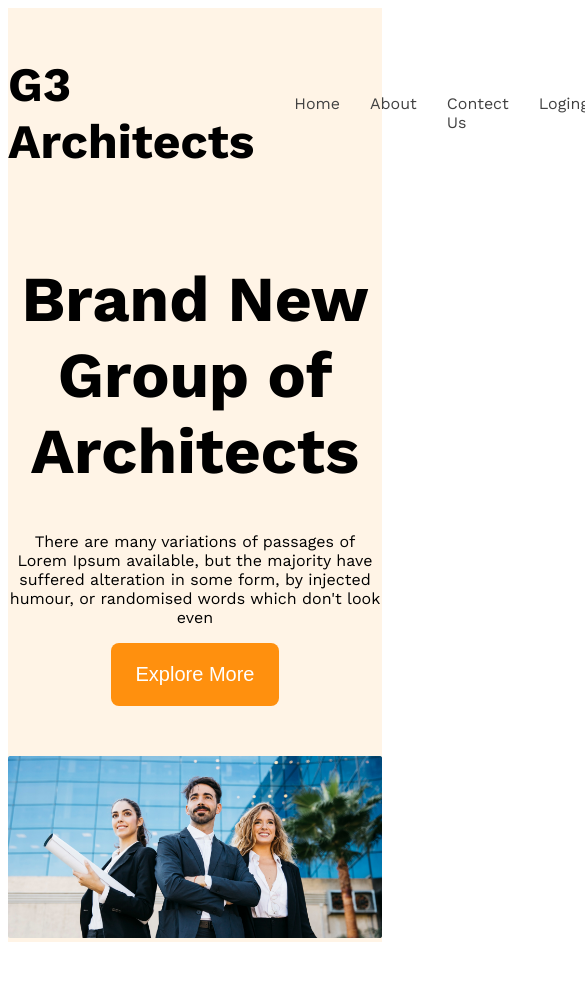
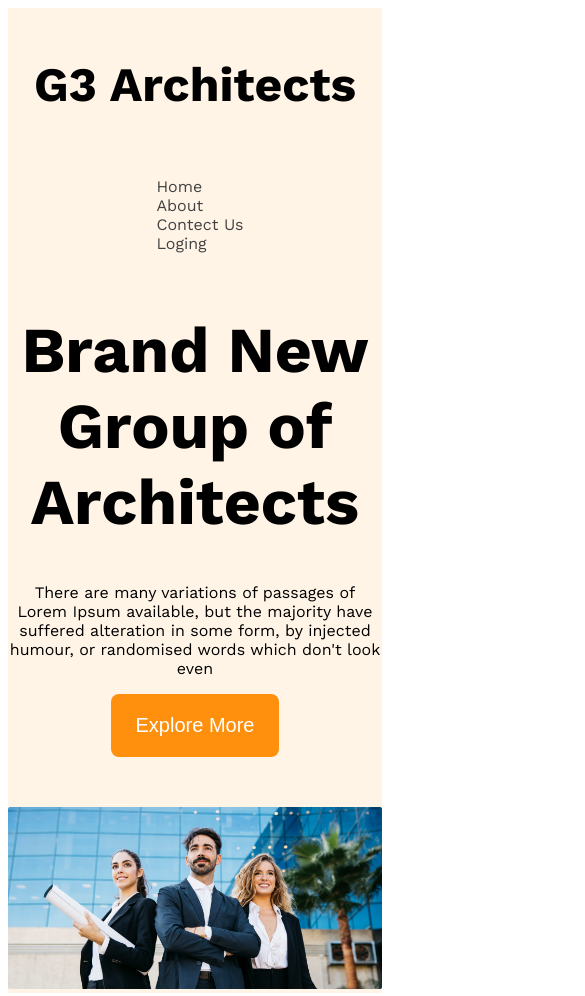
Before and after one commit to masum1212135/g3-architects-website, a plain HTML site: page index.html in a window 390 px wide. Shown: the top 996 px of the page, 585 px wide, since content can reach past the window. Before the commit the page ends 950 px from the top, so only its background shows below. Drawn offline with nearby package versions, Linux system fonts and the light colour scheme.

```diff
--- a/Style/architects.css
+++ b/Style/architects.css
@@ -81,9 +81,10 @@
 
 }
 /* responsive media query */
-@media  and (max-width:576px) {
-  .navbar, .nav-links{
+@media screen and (max-width:576px) {
+  .navbar, .nav-links {
     flex-direction:column;
+  }
 
   }
 
```
